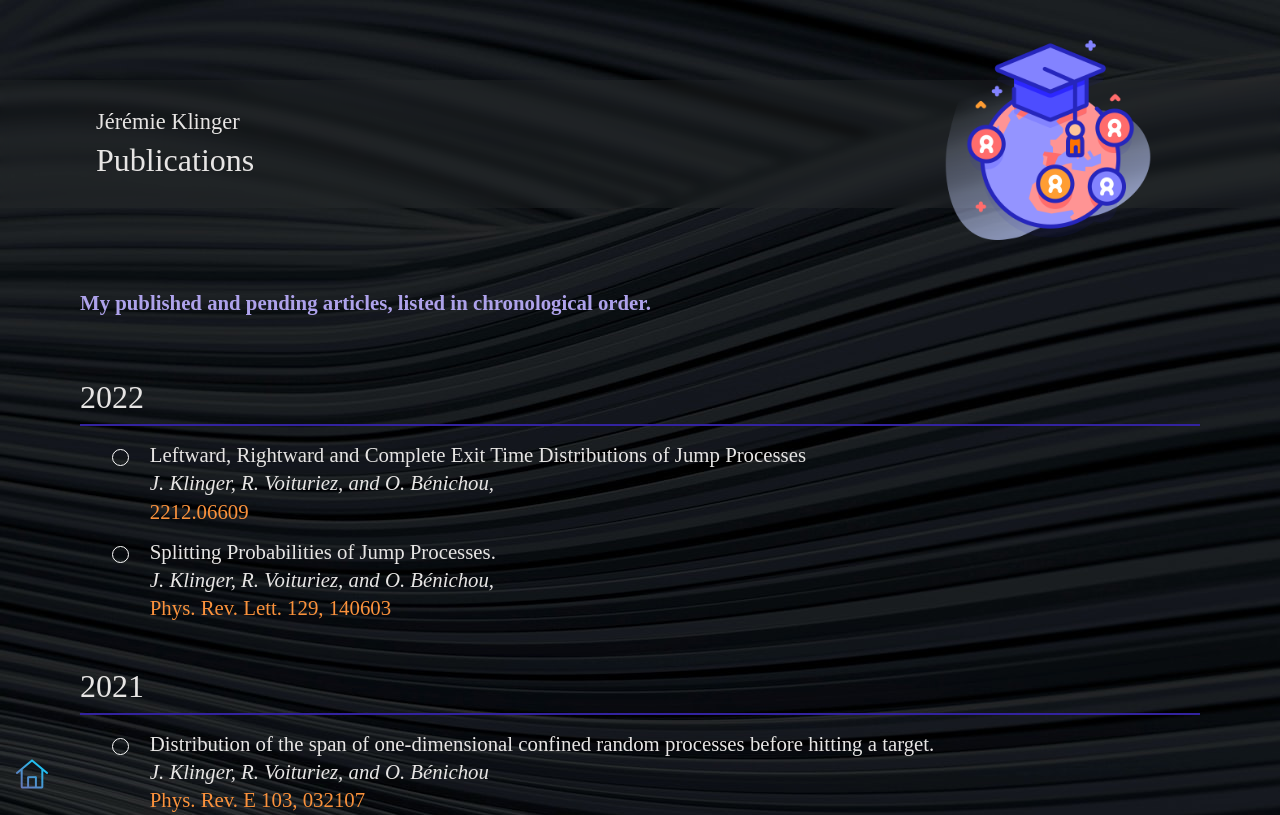
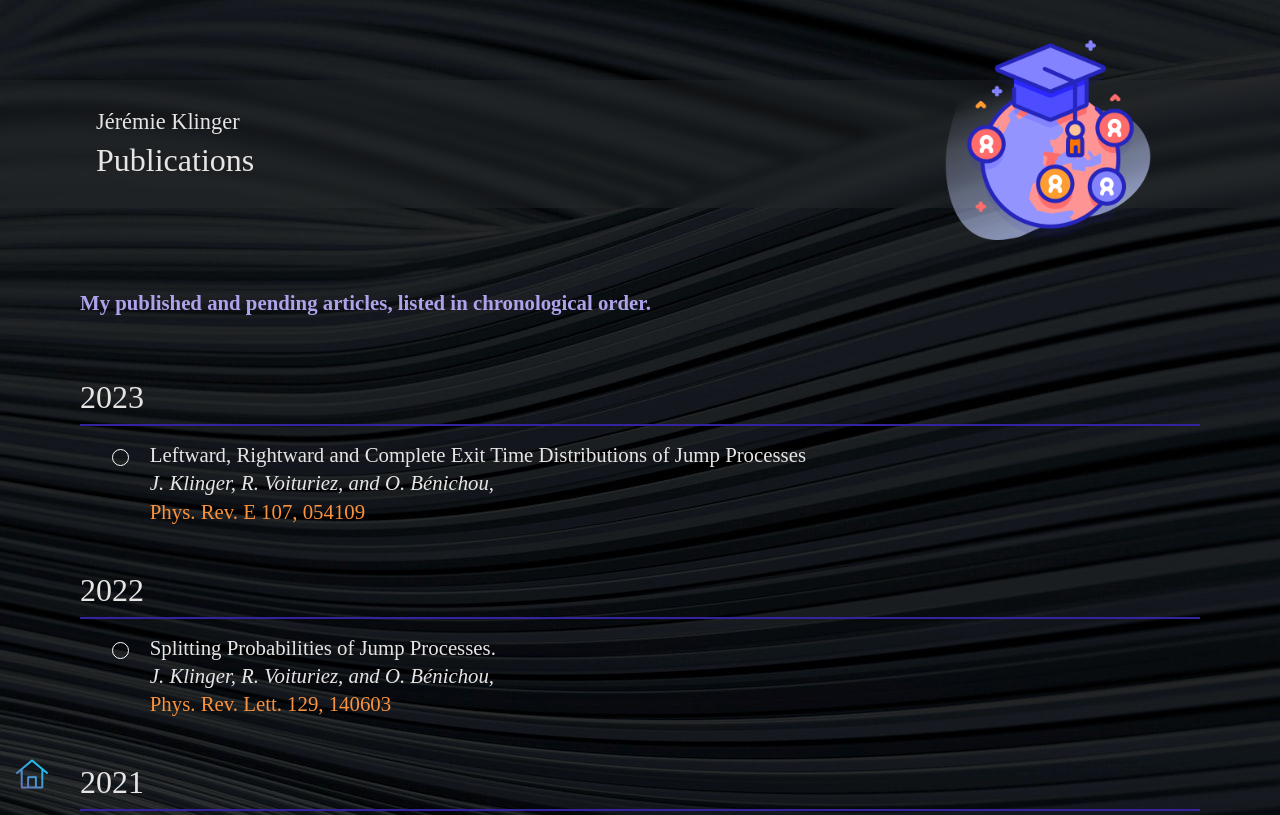
Before and after one commit to zweinalbereicht/zweinalbereicht.github.io, a plain HTML site: page publications.html in a window 1280 px wide. Shown: the top 815 px of the page. Drawn offline with Linux system fonts and the light colour scheme.

Commit message:
Leftward article added

```diff
--- a/publications.html
+++ b/publications.html
@@ -38,11 +38,11 @@
 
       <div class="main-list">
 
-        <!--  2022---->
 
+        <!--  2023---->
         <div class="year">
           <div class="year-nb">
-            2022
+            2023
           </div>
           <div class="year-separator"></div>
           <div class="article-list">
@@ -56,11 +56,39 @@
                 <div class="article-authors small-text">
                   J. Klinger, R. Voituriez, and O. Bénichou,
                 </div>
-                <a href="https://arxiv.org/abs/2212.06609" class="article-links small-text">
-                  2212.06609
+                <a href="https://journals.aps.org/pre/abstract/10.1103/PhysRevE.107.054109"
+                  class="article-links small-text">
+                  Phys. Rev. E 107, 054109
                 </a>
               </div>
             </div>
+
+
+          </div>
+        </div>
+        <!--  2022---->
+
+        <div class="year">
+          <div class="year-nb">
+            2022
+          </div>
+          <div class="year-separator"></div>
+          <div class="article-list">
+
+            <!-- <div class="article"> -->
+            <!--   <div class="article-bullet"></div> -->
+            <!--   <div class="article-body"> -->
+            <!--     <div class="article-name small-text"> -->
+            <!--       Leftward, Rightward and Complete Exit Time Distributions of Jump Processes -->
+            <!--     </div> -->
+            <!--     <div class="article-authors small-text"> -->
+            <!--       J. Klinger, R. Voituriez, and O. Bénichou, -->
+            <!--     </div> -->
+            <!--     <a href="https://arxiv.org/abs/2212.06609" class="article-links small-text"> -->
+            <!--       2212.06609 -->
+            <!--     </a> -->
+            <!--   </div> -->
+            <!-- </div> -->
 
             <div class="article">
               <div class="article-bullet"></div>
```
